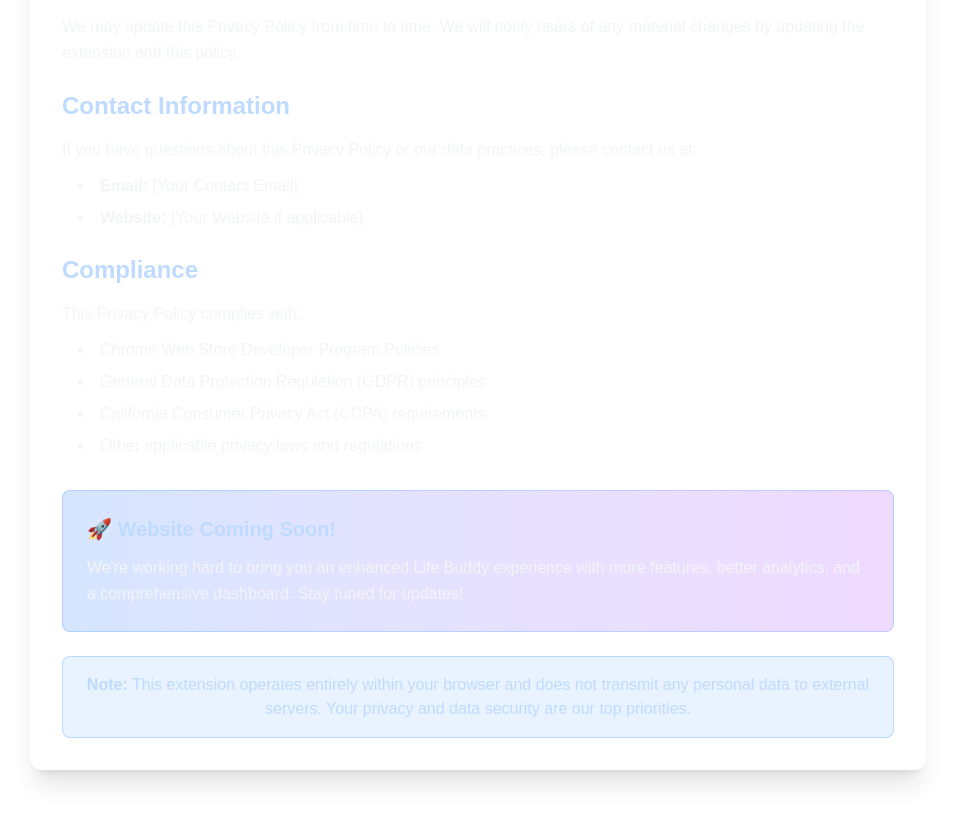
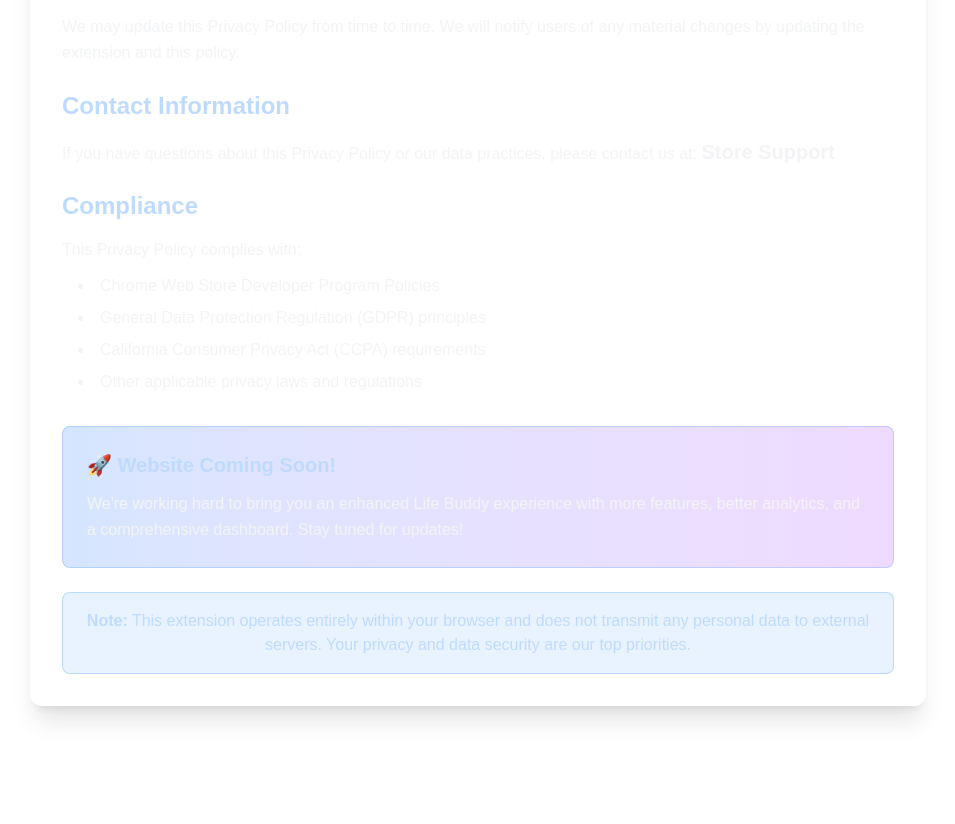
Before and after one commit to PaoloAJ/Life-Buddy, a Next.js app: page /privacy-policy in a window 1280 px wide. Shown: the part 2140-2964 px from the top of the page, without its empty margins (162-1117 px from the left). After the commit the page ends 2926 px from the top, so only its background shows below. Built offline with nearby package versions, Linux system fonts and the light colour scheme.

Commit message:
Fixed typo in policy page

```diff
--- a/src/app/privacy-policy/page.js
+++ b/src/app/privacy-policy/page.js
@@ -217,16 +217,14 @@ function PrivacyPolicy() {
               </h2>
               <p className="mb-3">
                 If you have questions about this Privacy Policy or our data
-                practices, please contact us at:
+                practices, please contact us at:{" "}
+                <a
+                  href="https://chromewebstore.google.com/detail/ndbdcahdcnfigegkljghcaobjgilefpo/support"
+                  className="font-bold text-xl hover:text-blue-400"
+                >
+                  Store Support
+                </a>
               </p>
-              <ul className="list-disc list-inside space-y-2 ml-4">
-                <li>
-                  <strong>Email:</strong> [Your Contact Email]
-                </li>
-                <li>
-                  <strong>Website:</strong> [Your Website if applicable]
-                </li>
-              </ul>
             </section>
 
             <section>
```
